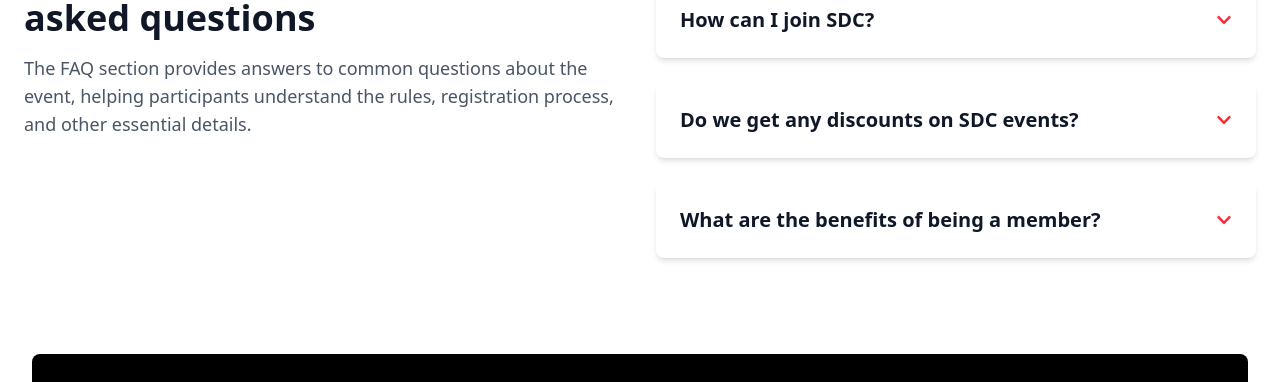
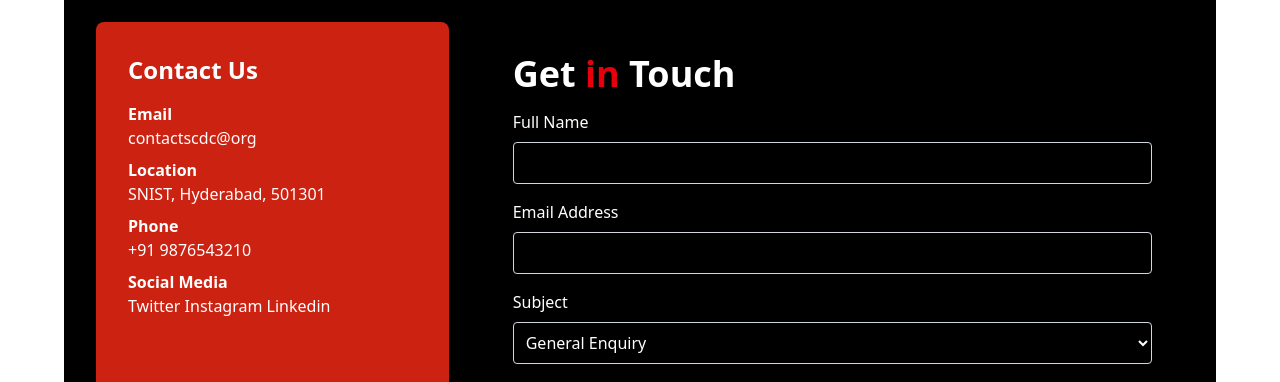
Before and after one commit to sdc-snist/sdc-web, a React (Vite) app: page / in a window 1280 px wide. Shown: the part 2418-2800 px from the top of the page. Built offline with nearby package versions, Linux system fonts and the light colour scheme.

Commit message:
added contact us
added contact us

```diff
--- a/src/App.jsx
+++ b/src/App.jsx
@@ -7,6 +7,7 @@ import FaqAndFooter from "./components/FaqAndFooter";
 import Testimonials from "./components/Testimonials";
 import Navbar from "./components/Navbar";
 import Community from "./components/Community";
+import ContactUs from "./components/ContactUs";
 function App() {
   return (
     <>
@@ -14,6 +15,7 @@ function App() {
       <Landing/>
       <Testimonials />
       <Community />
+      <ContactUs />
       <FaqAndFooter/>
     </>
   );
--- /dev/null
+++ b/src/components/ContactUs.jsx
@@ -0,0 +1,40 @@
+function ContactUs() {
+    return (
+        <div className="bg-white p-8 md:p-16">
+            <div className="max-w-7xl mx-auto bg-black p-8 md:flex md:space-x-8 rounded-lg">
+                <div className=" bg-[#E32614E5] text-white p-8 md:w-1/3 rounded-lg">
+                    <h2 className="text-2xl font-bold mb-4">Contact Us</h2>
+                    <p className="mb-2"><span className="font-bold">Email</span><br />contactscdc@org</p>
+                    <p className="mb-2"><span className="font-bold">Location</span><br />SNIST, Hyderabad, 501301</p>
+                    <p className="mb-2"><span className="font-bold">Phone</span><br />+91 9876543210</p>
+                    <p className="mb-2"><span className="font-bold">Social Media</span><br />Twitter Instagram Linkedin</p>
+                </div>
+                <div className="bg-black text-white p-8 md:w-2/3 rounded-lg">
+                    <h2 className="text-4xl font-bold mb-4">Get <span className="text-red-600">in</span> Touch</h2>
+                    <form>
+                        <div className="mb-4">
+                            <label className="block mb-2" htmlFor="full-name">Full Name</label>
+                            <input className="w-full p-2 border border-gray-300 bg-black text-white rounded" type="text" id="full-name" name="full-name" />
+                        </div>
+                        <div className="mb-4">
+                            <label className="block mb-2" htmlFor="email">Email Address</label>
+                            <input className="w-full p-2 border border-gray-300 bg-black text-white rounded" type="email" id="email" name="email" />
+                        </div>
+                        <div className="mb-4">
+                            <label className="block mb-2" htmlFor="subject">Subject</label>
+                            <select className="w-full p-2 border border-gray-300 bg-black text-white rounded" id="subject" name="subject">
+                                <option>General Enquiry</option>
+                            </select>
+                        </div>
+                        <div className="mb-4">
+                            <label className="block mb-2" htmlFor="message">Message</label>
+                            <textarea className="w-full p-2 border border-gray-300 bg-black text-white rounded" id="message" name="message" rows="4"></textarea>
+                        </div>
+                        <button className="bg-red-600 text-white py-2 px-4 rounded">Send Message</button>
+                    </form>
+                </div>
+            </div>
+        </div>
+    );
+}
+export default ContactUs;
--- a/src/components/FaqAndFooter.jsx
+++ b/src/components/FaqAndFooter.jsx
@@ -53,7 +53,7 @@ const FAQPage = () => {
             <div className="bg-black text-white mt-12 p-8 m-8 rounded-lg">
                 <footer className="max-w-7xl mx-auto grid grid-cols-1 md:grid-cols-3 gap-8">
                     <div className='gap-50'>
-                        <h3 className="font-bold text-2xl">Students Developers Community</h3>
+                        <h3 className="font-bold text-2xl text-[#E32614E5]">Students Developers Community</h3>
                         <p className="mt-4 text-lg">Empowering students through technical education and collaborative learning opportunities across India.</p>
                     </div>
                     <div>
--- a/src/components/Landing.jsx
+++ b/src/components/Landing.jsx
@@ -25,6 +25,7 @@ function Landing() {
             collaboration, organize tech events, and provide a platform to grow
             skills and network with like-minded peers.
           </p>
+          <p className="text-red-500 text-2xl">#learnDevelopShare</p>
         </div>
 
         {/* Right Section (Stats Grid) */}
--- a/src/components/Navbar.jsx
+++ b/src/components/Navbar.jsx
@@ -1,6 +1,6 @@
 import React from 'react';
 import { Link } from 'react-router-dom';
-import logo from '../assets/sdc.png';
+import logo from '../assets/sdc.png'; // Import the logo image
 
 const Navbar = () => {
     return (
@@ -8,8 +8,8 @@ const Navbar = () => {
             <div className="max-w-7xl mx-auto px-4 sm:px-6 lg:px-8">
                 <div className="flex items-center justify-center h-16">
                     <div className="flex-shrink-0">
-                        <Link to="/">
-                            <img src={logo} alt="SDC Logo" className="h-8 w-auto" /> {/* Add the logo image */}
+                        <Link to="/" className="flex items-center">
+                            <img src={logo} alt="SDC Logo" className="h-10 w-10 mr-2" />
                         </Link>
                     </div>
                     <div className="hidden md:block">
```
